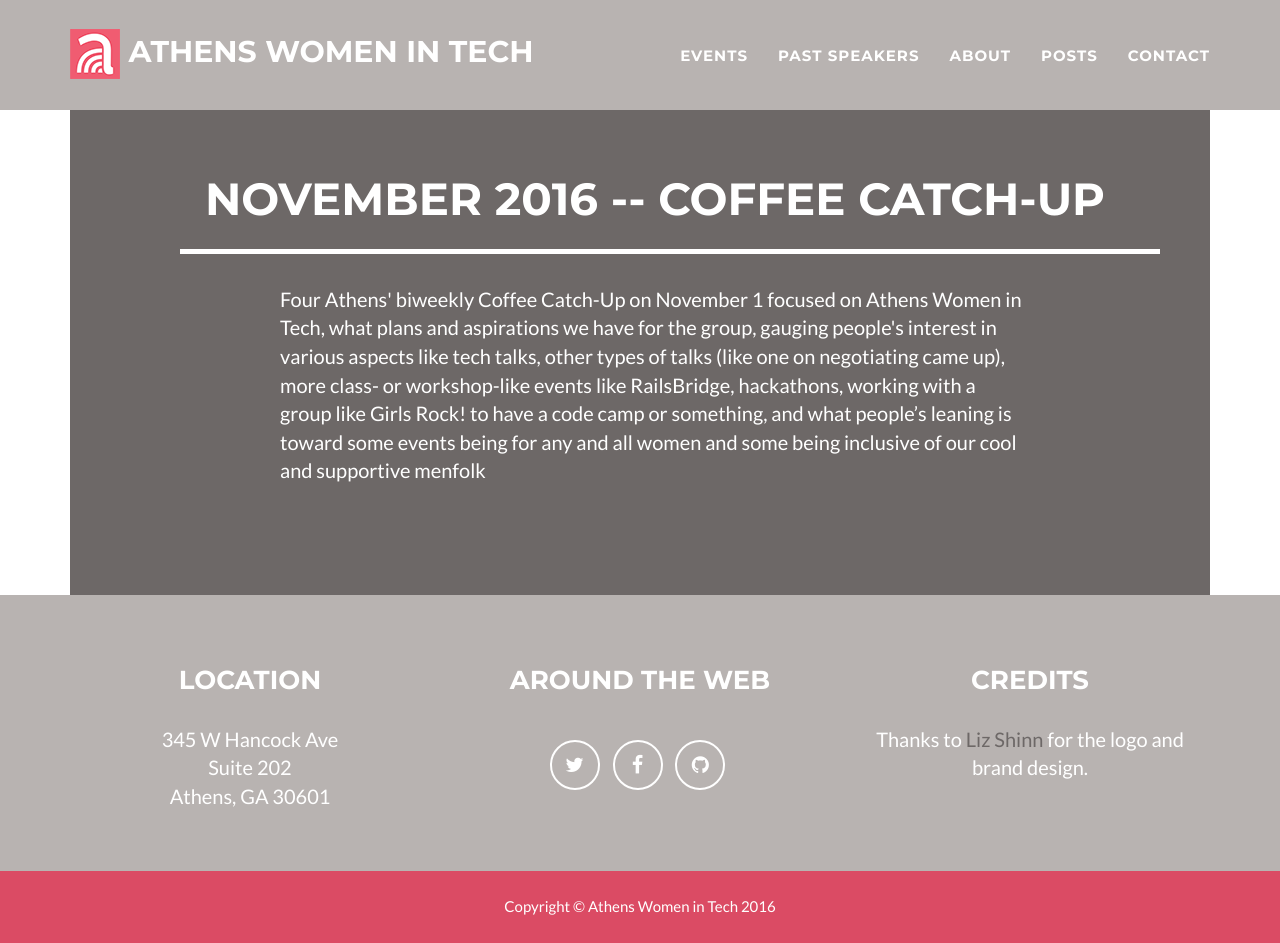
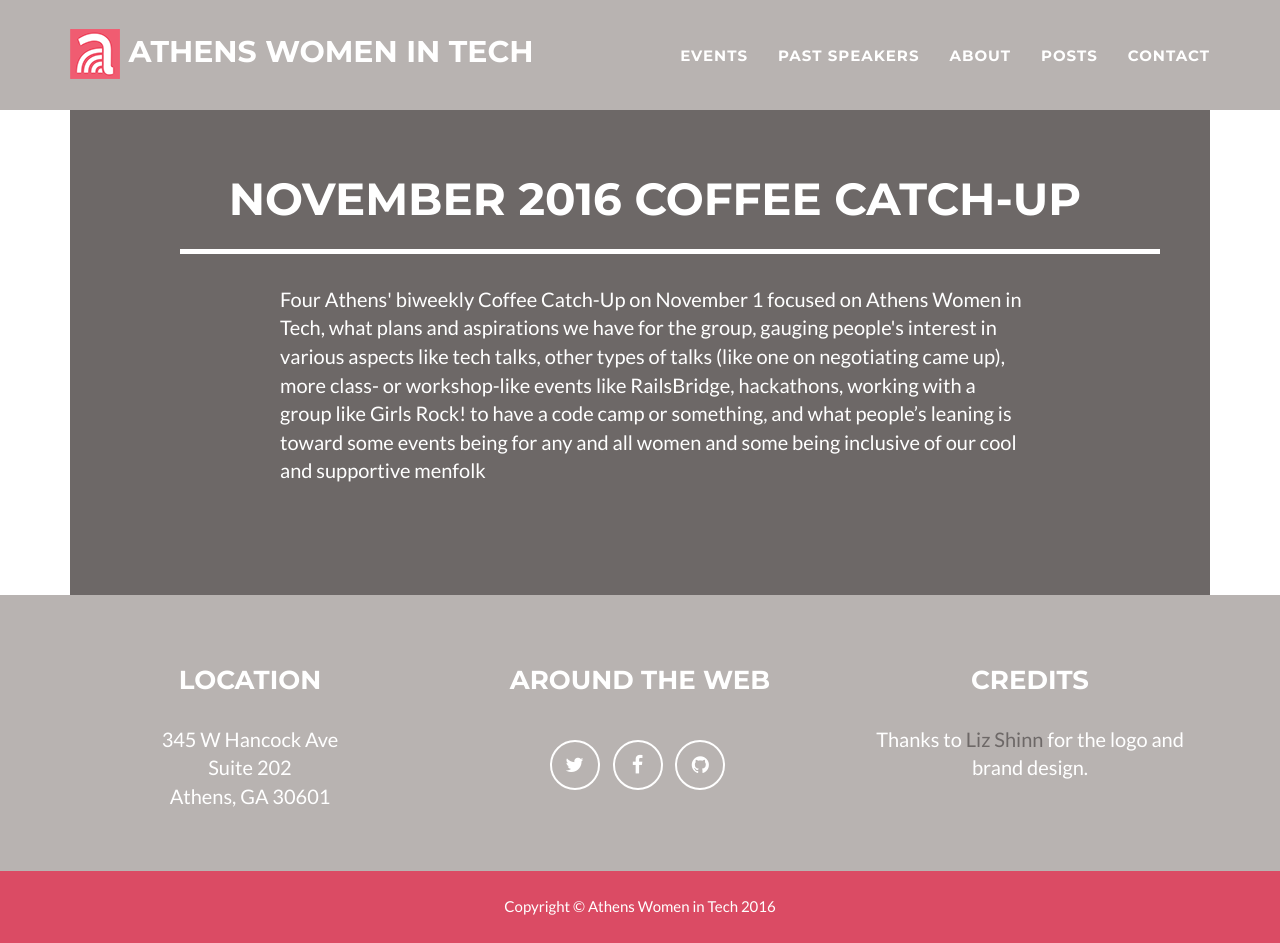
Before and after one commit to AthensWIT/AthensWIT.github.io, a Jekyll site: the page built from _events/5-nov-16.md, in a window 1280 px wide and 943 px high. Built offline with Jekyll 4.4.1, drawn with Linux system fonts in a browser that asks for light colours.

```diff
--- a/_events/5-nov-16.md
+++ b/_events/5-nov-16.md
@@ -1,7 +1,7 @@
 ---
 layout: page
 section_class: success
-title: November 2016 -- Coffee Catch-Up
+title: November 2016 Coffee Catch-Up
 permalink: /events/nov-16-catchup/
 ---
 <div class="col-lg-8 col-lg-offset-2">
```
